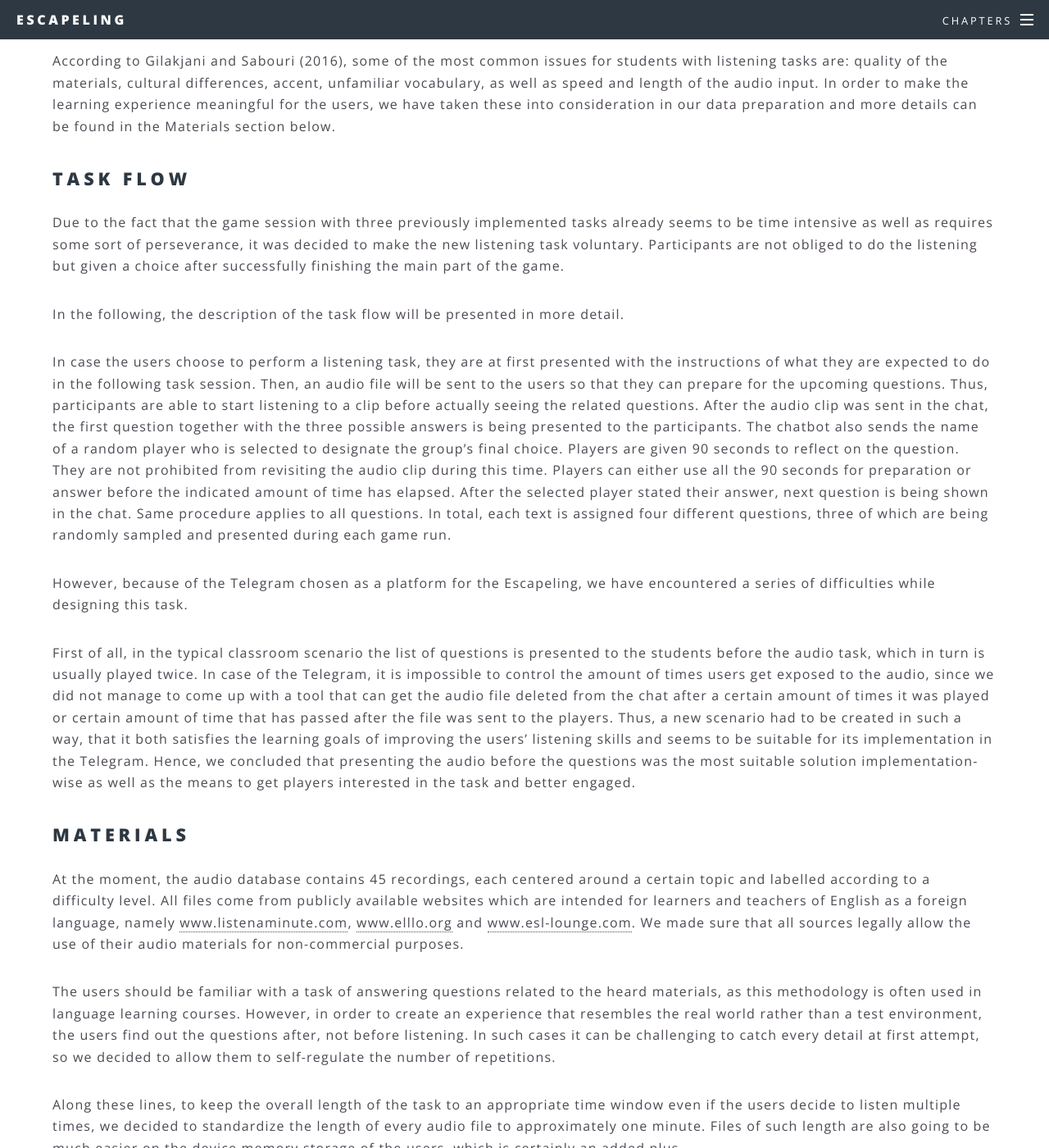
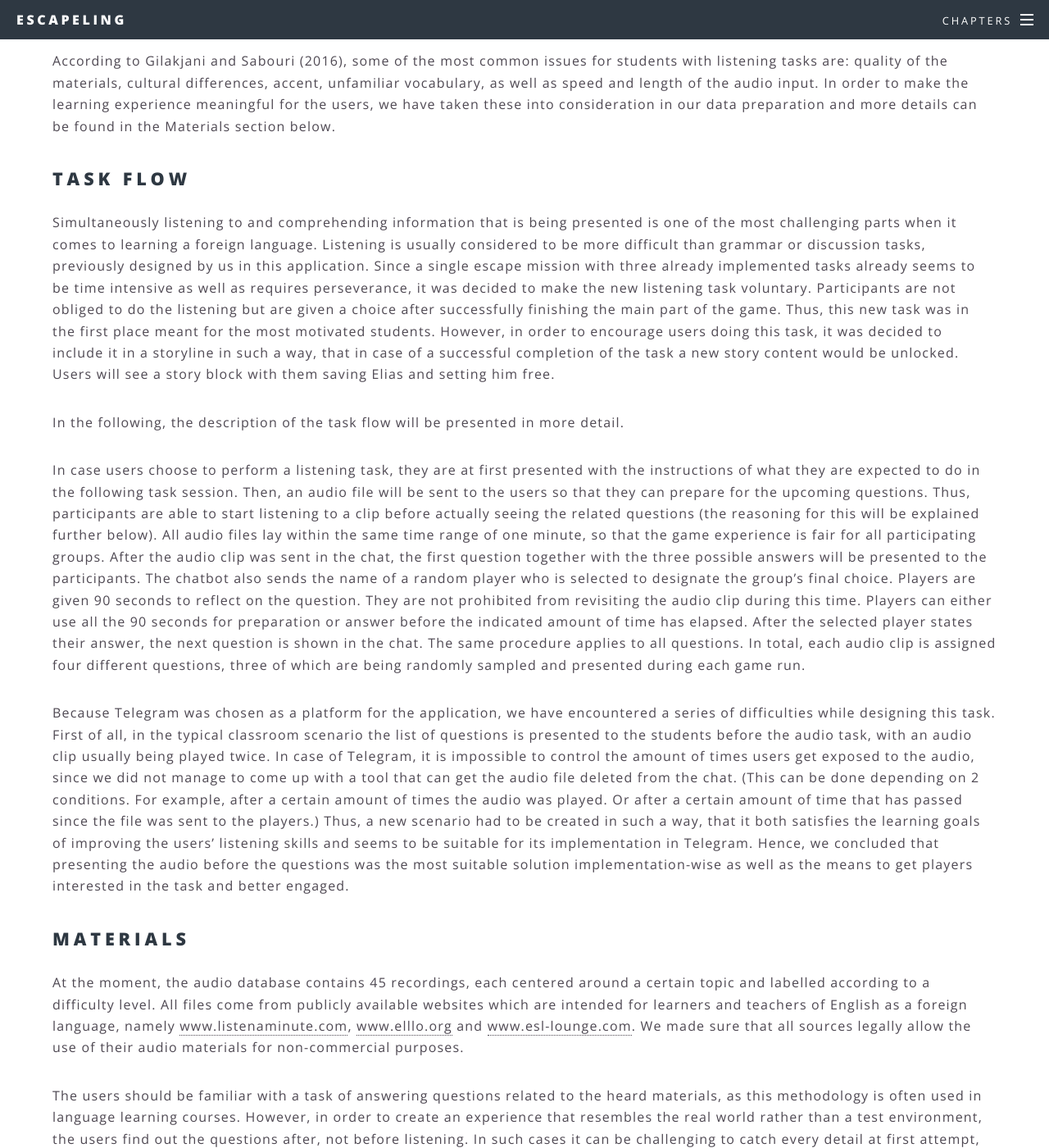
Before and after one commit to ALLUOS/ALLUOS.github.io, a Jekyll site: the page built from _posts/2021-03-01-listening.md, in a window 1280 px wide and 1400 px high, scrolled down 954 px. Shown: the whole window at 82% size. Built offline with Jekyll 4.4.1, drawn with Linux system fonts in a browser that asks for light colours.

Commit message:
Update 2021-03-01-listening.md

```diff
--- a/_posts/2021-03-01-listening.md
+++ b/_posts/2021-03-01-listening.md
@@ -27,15 +27,14 @@ According to Gilakjani and Sabouri (2016), some of the most common issues for st
 <div id="task_flow"></div>
 ## Task Flow
 
-Due to the fact that the game session with three previously implemented tasks already seems to be time intensive as well as requires some sort of perseverance, it was decided to make the new listening task voluntary. Participants are not obliged to do the listening but given a choice after successfully finishing the main part of the game.
+Simultaneously listening to and comprehending information that is being presented is one of the most challenging parts when it comes to learning a foreign language. Listening is usually considered to be more difficult than grammar or discussion tasks, previously designed by us in this application. Since a single escape mission with three already implemented tasks already seems to be time intensive as well as requires perseverance, it was decided to make the new listening task voluntary. Participants are not obliged to do the listening but are given a choice after successfully finishing the main part of the game. Thus, this new task was in the first place meant for the most motivated students. However, in order to encourage users doing this task, it was decided to include it in a storyline in such a way, that in case of a successful completion of the task a new story content would be unlocked. Users will see a story block with them saving Elias and setting him free.
 
 In the following, the description of the task flow will be presented in more detail.
 
-In case the users choose to perform a listening task, they are at first presented with the instructions of what they are expected to do in the following task session. Then, an audio file will be sent to the users so that they can prepare for the upcoming questions. Thus, participants are able to start listening to a clip before actually seeing the related questions. After the audio clip was sent in the chat, the first question together with the three possible answers is being presented to the participants. The chatbot also sends the name of a random player who is selected to designate the group's final choice. Players are given 90 seconds to reflect on the question. They are not prohibited from revisiting the audio clip during this time. Players can either use all the 90 seconds for preparation or answer before the indicated amount of time has elapsed. After the selected player stated their answer, next question is being shown in the chat. Same procedure applies to all questions. In total, each text is assigned four different questions, three of which are being randomly sampled and presented during each game run.
+In case users choose to perform a listening task, they are at first presented with the instructions of what they are expected to do in the following task session. Then, an audio file will be sent to the users so that they can prepare for the upcoming questions. Thus, participants are able to start listening to a clip before actually seeing the related questions (the reasoning for this will be explained further below). All audio files lay within the same time range of one minute, so that the game experience is fair for all participating groups.  After the audio clip was sent in the chat, the first question together with the three possible answers will be presented to the participants. The chatbot also sends the name of a random player who is selected to designate the group's final choice. Players are given 90 seconds to reflect on the question. They are not prohibited from revisiting the audio clip during this time. Players can either use all the 90 seconds for preparation or answer before the indicated amount of time has elapsed. After the selected player states their answer, the next question is shown in the chat. The same procedure applies to all questions. In total, each audio clip is assigned four different questions, three of which are being randomly sampled and presented during each game run.
 
-However, because of the Telegram chosen as a platform for the Escapeling, we have encountered a series of difficulties while designing this task.
+Because Telegram was chosen as a platform for the application, we have encountered a series of difficulties while designing this task. First of all, in the typical classroom scenario the list of questions is presented to the students before the audio task, with an audio clip usually being played twice. In case of Telegram, it is impossible to control the amount of times users get exposed to the audio, since we did not manage to come up with a tool that can get the audio file deleted from the chat. (This can be done depending on 2 conditions. For example, after a certain amount of times the audio was played. Or after a certain amount of time that has passed since the file was sent to the players.) Thus, a new scenario had to be created in such a way, that it both satisfies the learning goals of improving the users' listening skills and seems to be suitable for its implementation in Telegram. Hence, we concluded that presenting the audio before the questions was the most suitable solution implementation-wise as well as the means to get players interested in the task and better engaged.
 
-First of all, in the typical classroom scenario the list of questions is presented to the students before the audio task, which in turn is usually played twice. In case of the Telegram, it is impossible to control the amount of times users get exposed to the audio, since we did not manage to come up with a tool that can get the audio file deleted from the chat after a certain amount of times it was played or certain amount of time that has passed after the file was sent to the players. Thus, a new scenario had to be created in such a way, that it both satisfies the learning goals of improving the users' listening skills and seems to be suitable for its implementation in the Telegram. Hence, we concluded that presenting the audio before the questions was the most suitable solution implementation-wise as well as the means to get players interested in the task and better engaged.
 
 <div id="materials"></div>
 ## Materials
```
